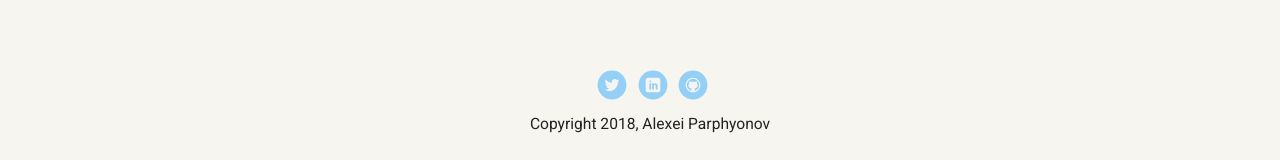
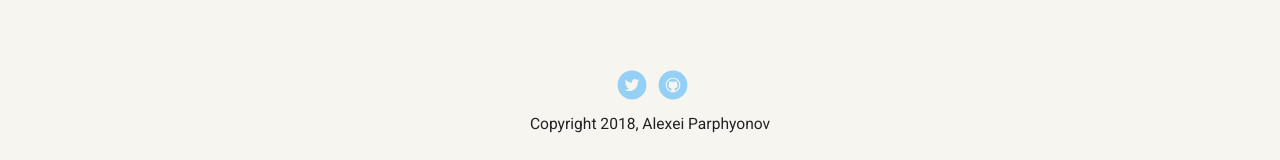
Before and after one commit to parphyonov/Personal-Profile-Page, a plain HTML site: page index.html in a window 1280 px wide. Shown: the part 1134-1294 px from the top of the page. Drawn offline with Linux system fonts and the light colour scheme; a web font is replaced by a local one.

Commit message:
Step 3 done

```diff
--- a/index.html
+++ b/index.html
@@ -52,9 +52,9 @@
     </main>
     <footer>
       <ul>
-        <li><a href="#" class="social twitter">Twitter</a></li>
-        <li><a href="#" class="social linkedin">LinkedIn</a></li>
-        <li><a href="#" class="social github">Github</a></li>
+        <li><a href="https://twitter.com/parphyonov" class="social twitter" target="_blank">Twitter</a></li>
+        <!-- <li><a href="#" class="social linkedin">LinkedIn</a></li> -->
+        <li><a href="https://github.com/parphyonov" class="social github" target="_blank">Github</a></li>
       </ul>
       <p class="copyright">Copyright 2018, Alexei Parphyonov</p>
     </footer>
```
Also changed, not shown: 1 other file.
